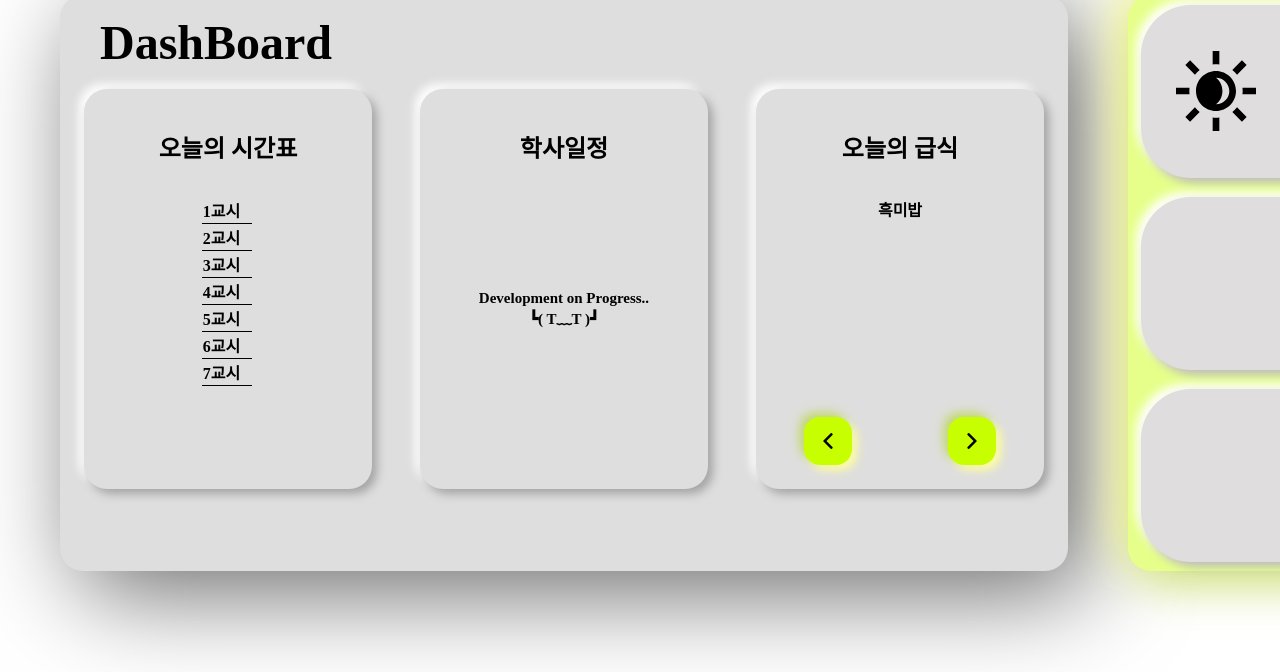
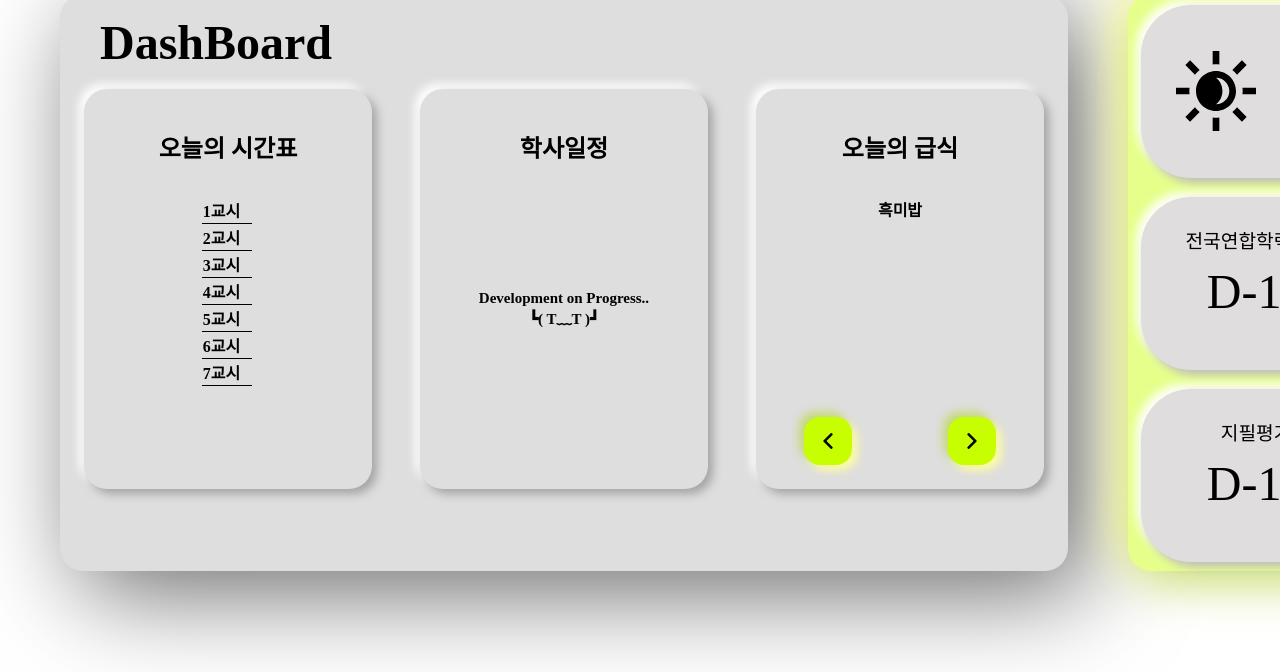
Before and after one commit to ehdrjs13/Seoul-ClassWeb, a plain HTML site: page Frontend/index.html in a window 1280 px wide. Shown: the part 128-800 px from the top of the page. Drawn offline with nearby package versions, Linux system fonts and the light colour scheme; no server answers; a web font is replaced by a local one.

Commit message:
commit -u

```diff
--- a/Frontend/index.html
+++ b/Frontend/index.html
@@ -132,9 +132,13 @@
 
         </div>
         <div class='widgetItem' id='dday1'>
+            <p class = 'ddayTitle'>전국연합학력평가</p>
+            <p class = 'ddayContent' id = 'moContent'>D-10 </p>
 
         </div>
         <div class='widgetItem' id='dday2'>
+            <p class = 'ddayTitle'id = 'naTitle'>지필평가</p>
+            <p class = 'ddayContent' id = 'naContent'>D-10</p>
 
         </div>
     </div>
--- a/Frontend/style/style.css
+++ b/Frontend/style/style.css
@@ -238,3 +238,32 @@ body {
     grid-column: 2;
     font-size: 15px;
 }
+
+#dday1{
+    display: grid;
+    grid-template-rows: 1fr 2fr;
+
+}
+
+#dday2{
+    display: grid;
+    grid-template-rows: 1fr 2fr;
+
+}
+
+.ddayTitle{
+    margin: auto;
+    font-family: SDGodicH;
+    font-size: 1.2em;
+    margin-bottom: 0;
+
+
+}
+
+.ddayContent{
+    margin: auto;
+    margin-top: 10px;
+    font-family: SDGodicH;
+    font-size: 3em;
+
+}
--- a/node_Backend/main.js
+++ b/node_Backend/main.js
@@ -17,7 +17,7 @@ app.use(cors())
 const port = 200;
 
 app.listen(port,( )=>{
-    console.log('Server Initialized. ');
+    console.log('Server Inited. ');
 });
 
 app.get("/",(req, res)=>{
--- a/node_Backend/scheduleMgmt.js
+++ b/node_Backend/scheduleMgmt.js
@@ -79,6 +79,8 @@ class ScheduleMgmt {
 
 
     modSchedule(day, time, content, callback) {
+
+
         this.db.run("UPDATE Schedule SET Content = ? WHERE DAY = ?  AND TIME = ?", content, day, time, (err) => {
             if (err) {
                 callback(err, null);
```
Also changed, not shown: Frontend/script/dDayConfiguration.js (added), 1 other file.
